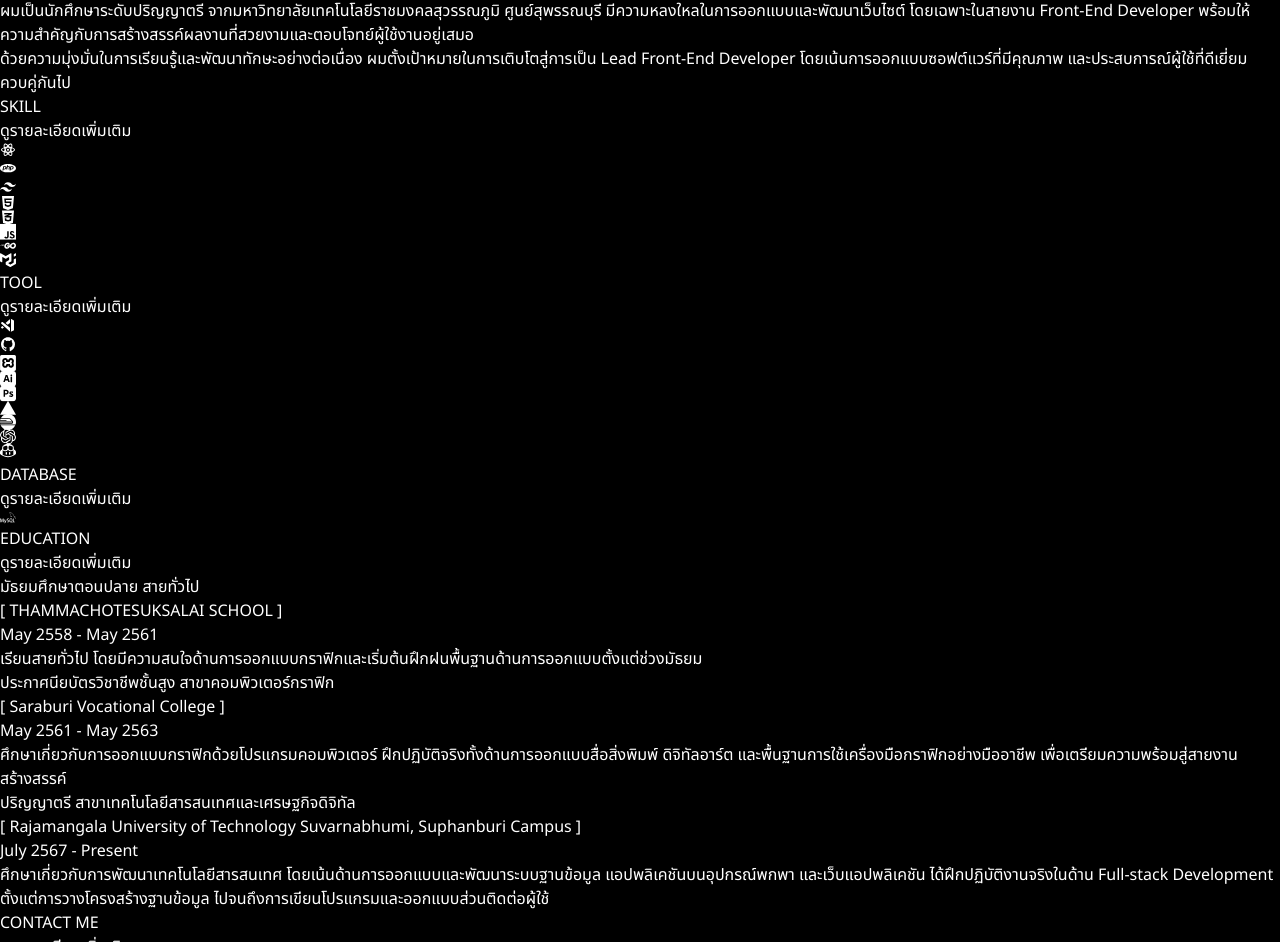
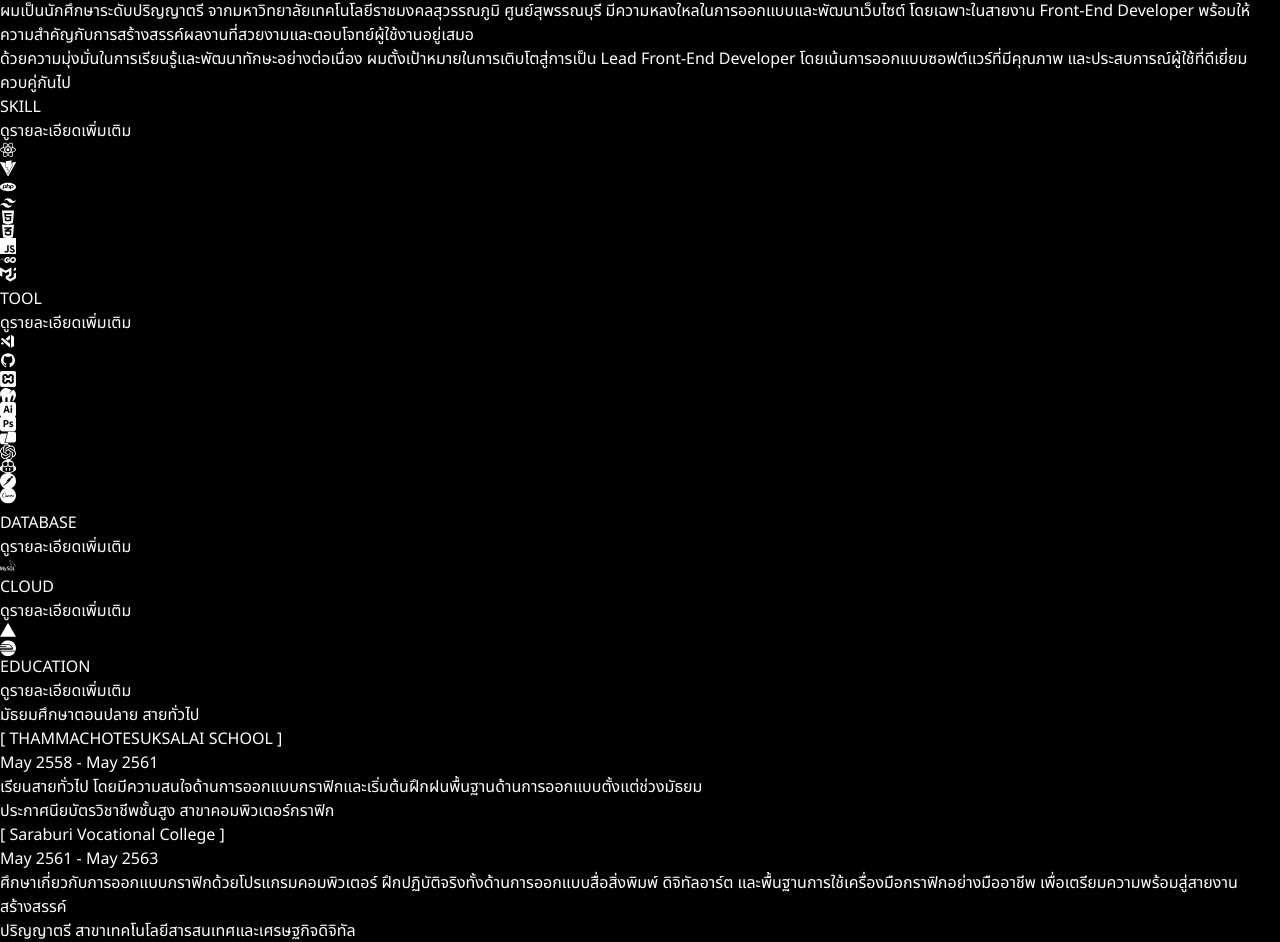
Before and after one commit to Pachared42/pachara, a React (Vite) app: page / in a window 1280 px wide. Shown: the part 6771-7713 px from the top of the page. Built offline with nearby package versions, Linux system fonts and the light colour scheme.

Commit message:
เพิ่ม Skills ใหม่ Vite, Mamp, Postman, Canva และก็แยก Vercel, Railway ออกมาเป็น CLOUD

```diff
--- a/src/components/Skills.jsx
+++ b/src/components/Skills.jsx
@@ -2,6 +2,7 @@ import { i } from "framer-motion/client";
 import { SKILLS } from "../constants";
 import { TOOLS } from "../constants";
 import { DATABASES } from "../constants";
+import { CLOUDS } from "../constants";
 import { motion } from "framer-motion";
 
 const floatingVariants = (index) => {
@@ -99,6 +100,8 @@ const Skills = () => {
             item.skill7,
             item.skill8,
             item.skill9,
+            item.skill10,
+            item.skill11,
           ]}
         />
       </motion.div>
@@ -144,6 +147,9 @@ const Skills = () => {
             item.tool8,
             item.tool9,
             item.tool10,
+            item.tool11,
+            item.tool12,
+            item.tool13,
           ]}
         />
       </motion.div>
@@ -187,6 +193,43 @@ const Skills = () => {
           ]}
         />
       </motion.div>
+
+      {/* CLOUD */}
+      <motion.h1
+        custom={6}
+        variants={fadeUpCustom}
+        initial="hidden"
+        whileInView="visible"
+        viewport={{ once: true, amount: 0.2 }}
+        className="pt-20 mb-1 text-center text-3xl sm:text-4xl lg:text-6xl font-bold"
+      >
+        CLOUD
+      </motion.h1>
+      <motion.p
+        custom={7}
+        variants={fadeUpCustom}
+        initial="hidden"
+        whileInView="visible"
+        viewport={{ once: true, amount: 0.2 }}
+        className="tracking-[0.15em] text-center text-transparent font-light pb-5 bg-clip-text bg-gradient-to-r from-[#ef233c] to-[#f9bec7] text-base sm:text-lg"
+      >
+        ดูรายละเอียดเพิ่มเติม
+      </motion.p>
+      <motion.div
+        custom={8}
+        variants={fadeUpCustom}
+        initial="hidden"
+        whileInView="visible"
+        viewport={{ once: true, amount: 0.2 }}
+      >
+        <AnimatedItemGroup
+          data={CLOUDS}
+          extractItems={(item) => [
+            item.cloud1,
+            item.cloud2,
+          ]}
+        />
+      </motion.div>
     </section>
   );
 };
--- a/src/constants/index.jsx
+++ b/src/constants/index.jsx
@@ -9,14 +9,16 @@ import projectImage5 from "/project5.jpg";
 import projectImage6 from "/project6.jpg";
 
 // Skills icons Projects
-import { SiReact, SiTailwindcss, SiFramer } from "react-icons/si";
+import { SiTailwindcss, SiFramer } from "react-icons/si";
 import { SiHtml5, SiCss3, SiJavascript } from "react-icons/si";
 import { SiFlutter } from "react-icons/si";
 import { SiOracle } from "react-icons/si";
 import { FaPython } from "react-icons/fa";
 
 // Skills icons
-import { RiReactjsLine } from "react-icons/ri";
+import { SiReact } from "react-icons/si";
+import { SiNextdotjs } from "react-icons/si";
+import { SiVite } from "react-icons/si";
 import { SiPhp } from "react-icons/si";
 import { RiTailwindCssFill } from "react-icons/ri";
 import { FaHtml5 } from "react-icons/fa";
@@ -29,6 +31,7 @@ import { SiTypescript } from "react-icons/si";
 import { VscVscodeInsiders } from "react-icons/vsc";
 import { IoLogoGithub } from "react-icons/io5";
 import { SiXampp } from "react-icons/si";
+import { SiMamp } from "react-icons/si";
 import { SiAdobeillustrator } from "react-icons/si";
 import { SiAdobephotoshop } from "react-icons/si";
 import { SiWarp } from "react-icons/si";
@@ -36,9 +39,15 @@ import { SiRailway } from "react-icons/si";
 import { SiVercel } from "react-icons/si";
 import { SiOpenai } from "react-icons/si";
 import { SiGithubcopilot } from "react-icons/si";
+import { SiBruno } from "react-icons/si";
+import { SiPostman } from "react-icons/si";
+import { SiCanva } from "react-icons/si";
+import { SiDocker } from "react-icons/si";
 
 // Database icons
 import { SiMysql } from "react-icons/si";
+import { SiMongodb } from "react-icons/si";
+import { BiLogoPostgresql } from "react-icons/bi";
 
 export const NAVIGATION_LINKS = [
   { label: "ผลงาน", href: "#projects" },
@@ -151,62 +160,76 @@ export const ABOUT = [
 export const SKILLS = [
   {
     skill1: (
-      <RiReactjsLine className="text-3xl sm:text-5xl md:text-6xl lg:text-7xl xl:text-8xl text-[#61DAFB]" />
+      <SiReact className="text-3xl sm:text-5xl md:text-6xl lg:text-7xl xl:text-8xl text-[#61DAFB]" />
     ),
     name: "React",
     experience: "",
   },
+  // {
+  //   skill2: (
+  //     <SiNextdotjs className="text-3xl sm:text-5xl md:text-6xl lg:text-7xl xl:text-8xl text-[#FFFFFF]" />
+  //   ),
+  //   name: "Next.js",
+  //   experience: "",
+  // },
   {
-    skill2: (
+    skill3: (
+      <SiVite className="text-3xl sm:text-5xl md:text-6xl lg:text-7xl xl:text-8xl text-[#646CFF]" />
+    ),
+    name: "Vite",
+    experience: "",
+  },
+  {
+    skill4: (
       <SiPhp className="text-3xl sm:text-5xl md:text-6xl lg:text-7xl xl:text-8xl text-[#8892BF]" />
     ),
     name: "PHP",
     experience: "",
   },
   {
-    skill3: (
+    skill5: (
       <RiTailwindCssFill className="text-3xl sm:text-5xl md:text-6xl lg:text-7xl xl:text-8xl text-[#38BDF8]" />
     ),
     name: "Tailwind CSS",
     experience: "",
   },
   {
-    skill4: (
+    skill6: (
       <FaHtml5 className="text-3xl sm:text-5xl md:text-6xl lg:text-7xl xl:text-8xl text-[#E34F26]" />
     ),
     name: "HTML",
     experience: "",
   },
   {
-    skill5: (
+    skill7: (
       <FaCss3Alt className="text-3xl sm:text-5xl md:text-6xl lg:text-7xl xl:text-8xl text-[#264DE4]" />
     ),
     name: "CSS",
     experience: "",
   },
   {
-    skill6: (
+    skill8: (
       <SiJavascript className="text-3xl sm:text-4xl md:text-5xl lg:text-6xl xl:text-7xl text-[#F7DF1E]" />
     ),
     name: "JavaScript",
     experience: "",
   },
   // {
-  //   skill7: (
+  //   skill9: (
   //     <SiTypescript className="text-3xl sm:text-4xl md:text-5xl lg:text-6xl xl:text-7xl text-[#3178C6]" />
   //   ),
   //   name: "Typescript",
   //   experience: "",
   // },
   {
-    skill8: (
+    skill10: (
       <FaGolang className="text-3xl sm:text-6xl md:text-7xl lg:text-8xl xl:text-9xl text-[#00ADD8]" />
     ),
     name: "GoLang",
     experience: "",
   },
   {
-    skill9: (
+    skill11: (
       <SiMui className="text-3xl sm:text-5xl md:text-6xl lg:text-7xl xl:text-8xl text-[#007FFF]" />
     ),
     name: "MUI",
@@ -238,53 +261,74 @@ export const TOOLS = [
   },
   {
     tool4: (
+      <SiMamp className="text-3xl sm:text-5xl md:text-[60px] lg:text-[75px] xl:text-[85px] text-[#7D7D7D]" />
+    ),
+    name: "MAMP",
+    experience: "",
+  },
+  {
+    tool5: (
       <SiAdobeillustrator className="text-3xl sm:text-5xl md:text-[60px] lg:text-[75px] xl:text-[85px] text-[#FF9A00]" />
     ),
     name: "Adobe Illustrator",
     experience: "",
   },
   {
-    tool5: (
+    tool6: (
       <SiAdobephotoshop className="text-3xl sm:text-5xl md:text-[60px] lg:text-[75px] xl:text-[85px] text-[#31A8FF]" />
     ),
     name: "Adobe Photoshop",
     experience: "",
   },
-  // {
-  //   tool6: (
-  //     <SiWarp className="text-3xl sm:text-5xl md:text-[60px] lg:text-[75px] xl:text-[85px] text-[#FFFFFF]" />
-  //   ),
-  //   name: "Warp",
-  //   experience: "",
-  // },
   {
     tool7: (
-      <SiVercel className="text-3xl sm:text-5xl md:text-[60px] lg:text-[75px] xl:text-[85px] text-[#FFFFFF]" />
+      <SiWarp className="text-3xl sm:text-5xl md:text-[60px] lg:text-[75px] xl:text-[85px] text-[#FFFFFF]" />
     ),
-    name: "Vercel",
+    name: "Warp",
     experience: "",
   },
   {
     tool8: (
-      <SiRailway className="text-3xl sm:text-5xl md:text-[60px] lg:text-[75px] xl:text-[85px] text-[#FFFFFF]" />
-    ),
-    name: "Railway",
-    experience: "",
-  },
-  {
-    tool9: (
       <SiOpenai className="text-3xl sm:text-5xl md:text-[60px] lg:text-[75px] xl:text-[85px] text-[#FFFFFF]" />
     ),
     name: "OpenAI",
     experience: "",
   },
   {
-    tool10: (
+    tool9: (
       <SiGithubcopilot className="text-3xl sm:text-5xl md:text-[60px] lg:text-[75px] xl:text-[85px] text-[#4CB0FB]" />
     ),
     name: "GitHub Copilot",
     experience: "",
   },
+  // {
+  //   tool10: (
+  //     <SiBruno className="text-3xl sm:text-5xl md:text-[60px] lg:text-[75px] xl:text-[85px] text-[#2E3A59]" />
+  //   ),
+  //   name: "SiBruno",
+  //   experience: "",
+  // },
+  {
+    tool11: (
+      <SiPostman className="text-3xl sm:text-5xl md:text-[60px] lg:text-[75px] xl:text-[85px] text-[#FF6C37]" />
+    ),
+    name: "SiPostman",
+    experience: "",
+  },
+  {
+    tool12: (
+      <SiCanva className="text-3xl sm:text-5xl md:text-[60px] lg:text-[75px] xl:text-[85px] text-[#01C3CC]" />
+    ),
+    name: "Canva",
+    experience: "",
+  },
+  // {
+  //   tool13: (
+  //     <SiDocker className="text-3xl sm:text-5xl md:text-[60px] lg:text-[75px] xl:text-[85px] text-[#2496ED]" />
+  //   ),
+  //   name: "Docker",
+  //   experience: "",
+  // },
 ];
 
 export const DATABASES = [
@@ -293,6 +337,37 @@ export const DATABASES = [
       <SiMysql className="text-3xl sm:text-5xl md:text-[80px] lg:text-[100px] xl:text-[115px] text-[#4479A1]" />
     ),
     name: "MySQL",
+    experience: "",
+  },
+  // {
+  //   database2: (
+  //     <SiMongodb className="text-3xl sm:text-5xl md:text-[80px] lg:text-[100px] xl:text-[115px] text-[#4DB33D]" />
+  //   ),
+  //   name: "MongoDB",
+  //   experience: "",
+  // },
+  // {
+  //   database3: (
+  //     <BiLogoPostgresql className="text-3xl sm:text-5xl md:text-[80px] lg:text-[100px] xl:text-[115px] text-[#336791]" />
+  //   ),
+  //   name: "PostgreSQL",
+  //   experience: "",
+  // },
+];
+
+export const CLOUDS = [
+  {
+    cloud1: (
+      <SiVercel className="text-3xl sm:text-5xl md:text-[60px] lg:text-[75px] xl:text-[85px] text-[#FFFFFF]" />
+    ),
+    name: "Vercel",
+    experience: "",
+  },
+  {
+    cloud2: (
+      <SiRailway className="text-3xl sm:text-5xl md:text-[60px] lg:text-[75px] xl:text-[85px] text-[#FFFFFF]" />
+    ),
+    name: "Railway",
     experience: "",
   },
 ];
```
Also changed, not shown: src/App.jsx (line endings or trailing spaces).
